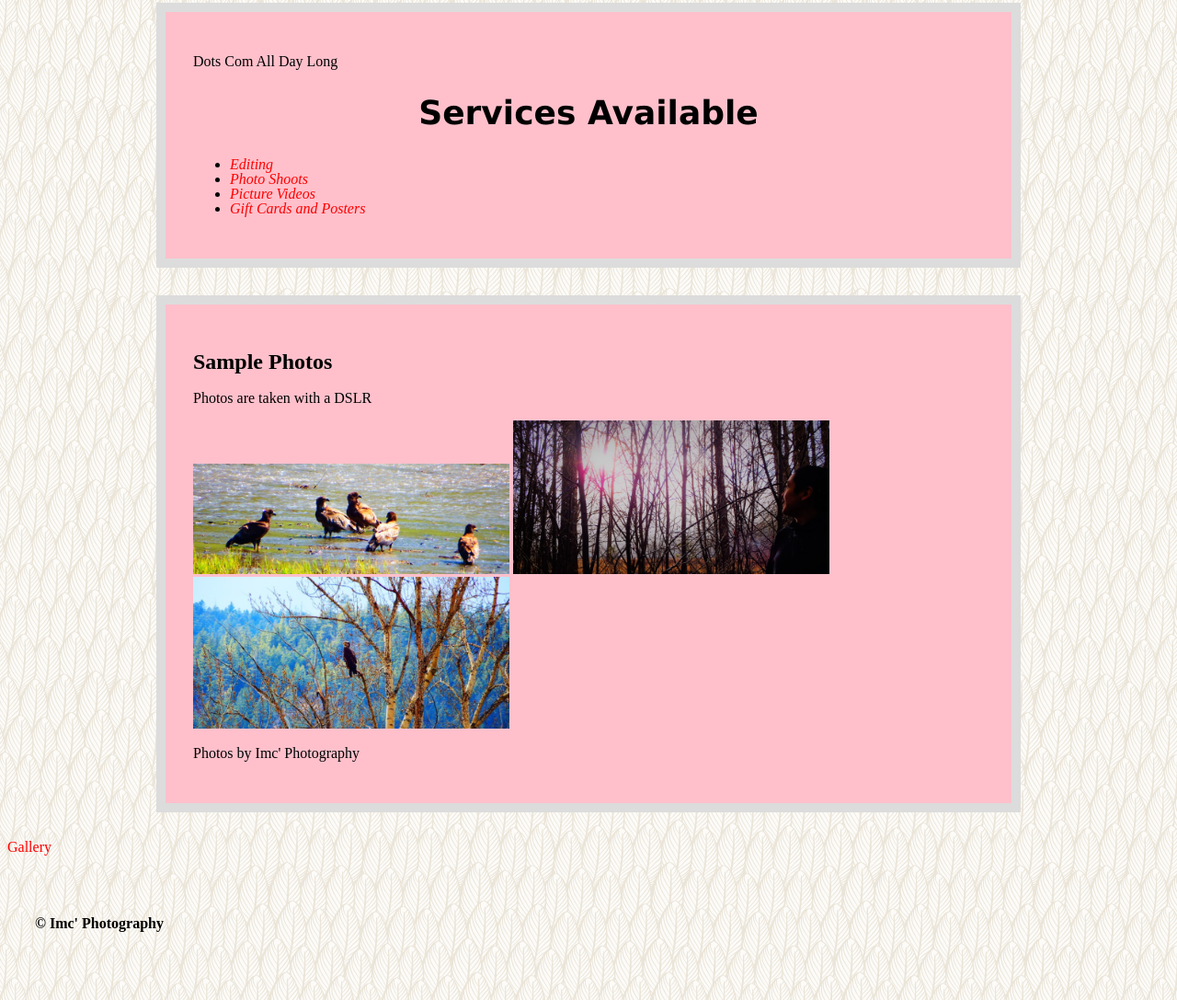
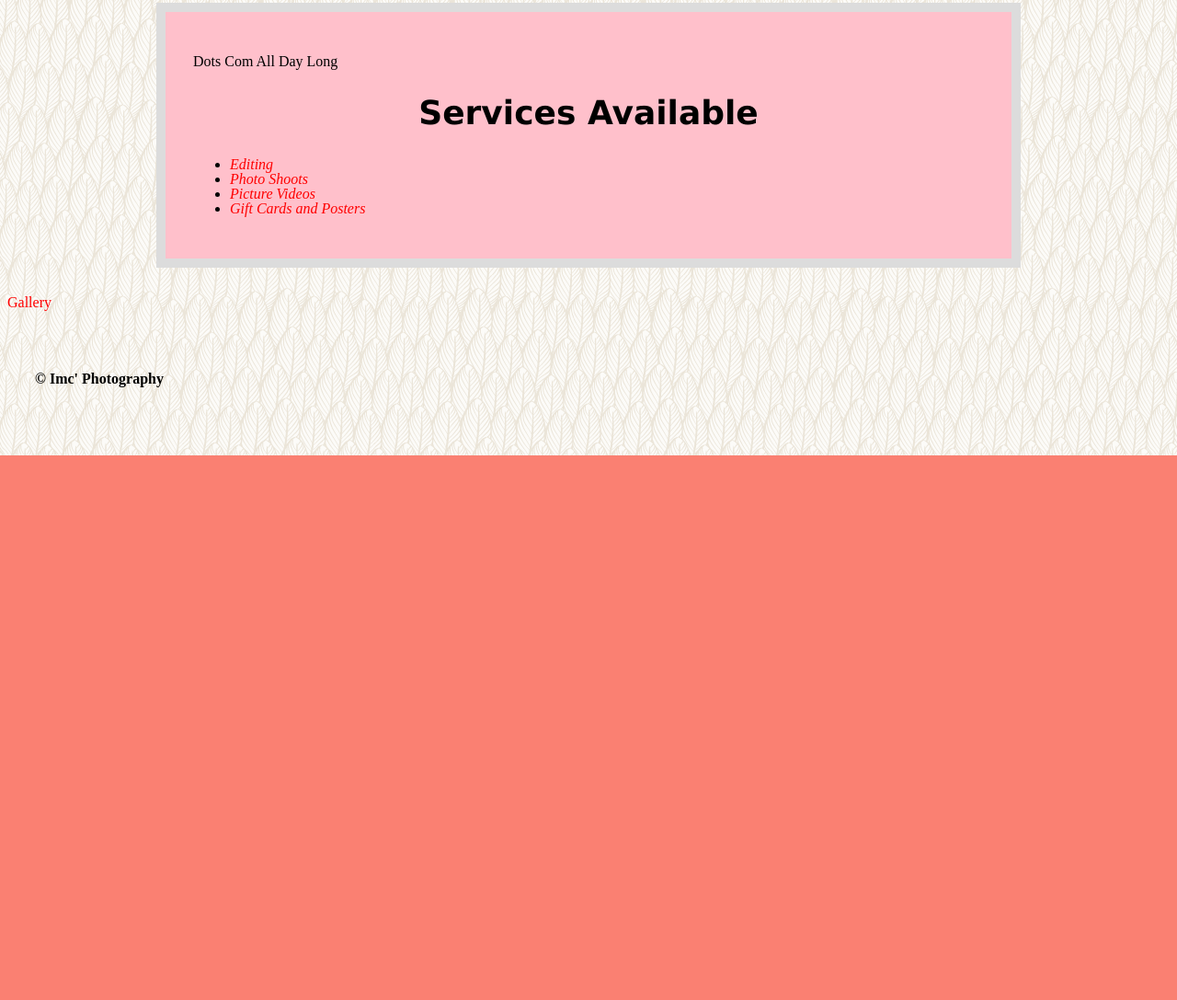
Before and after one commit to DotSpahan/website, a plain HTML site: page index.html in a window 1280 px wide. Shown: the part 741-1828 px from the top of the page at 92% size. After the commit the page ends 1236 px from the top, so only its background shows below. Drawn offline with Linux system fonts and the light colour scheme.

Commit message:
Add files via upload

```diff
--- a/index.html
+++ b/index.html
@@ -43,15 +43,7 @@
 </div>
 
 <div class="container">
-  <section>
-<h2> Sample Photos </h2>
-<p>Photos are taken with a DSLR</p>
-    <img src="images/Eaglettes-Small.jpg" alt="Eaglettes picture" width="40%" height="50%"/>
-    <img src="images/Sunny_Small.jpg" alt="Sunny picture" width="40%" height="50%"/>
-    <img src="images/Eagle-Small.jpg" alt="Eagle picture" width="40%" height="50%"/>
-    <p>Photos by Imc' Photography</p>
-    <!-- <p> Photos by <a href="https://picasa.google.com/" target="_blank"> Picasa.com</a> </p> -->
-</section>
+
 </div>
   <a href="#Gallery.html">Gallery </a>
   <footer>
```
